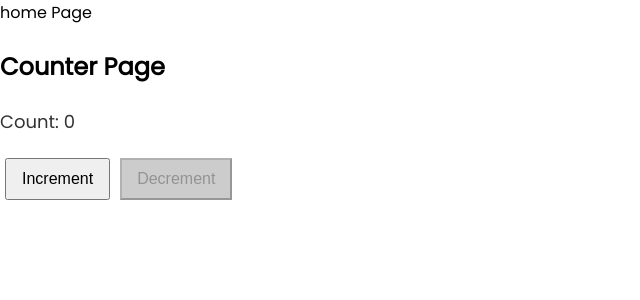
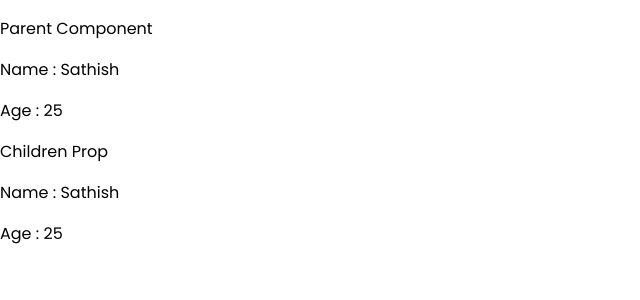
Before and after one commit to skch2710/react-project, a React (Vite) app in the folder my-project-react/: page / in a window 1280 px wide. Shown: the top 300 px of the page, without its empty margins (0-640 px from the left). Built offline with nearby package versions, Linux system fonts and the light colour scheme.

Commit message:
Add React props and parent-child example
Expanded ReactJs.md with detailed notes and examples on props and event handling. Added Parent and Child components to demonstrate props usage, and updated App.jsx to render the new Parent component.

```diff
--- a/my-project-react/src/App.jsx
+++ b/my-project-react/src/App.jsx
@@ -1,12 +1,14 @@
 import Counter from "./pages/counter/Counter"
 import Home from "./pages/home/Home"
+import Parent from "./pages/parent-child/Parent"
 
 function App() {
 
   return (
     <>
-      <Home />
-      <Counter />
+      {/* <Home />
+      <Counter /> */}
+      <Parent />
     </>
   )
 }
--- /dev/null
+++ b/my-project-react/src/pages/parent-child/Child.jsx
@@ -0,0 +1,19 @@
+import React from "react";
+
+const Child = (props) => {
+  console.log(props);
+  console.log(props.children);
+
+  let parentName = props.name;
+
+  return (
+    <div>
+      <p>Name : {parentName} </p>
+      <p>Age : {props.age} </p>
+      <p>Children Prop</p>
+      {props.children}
+    </div>
+  );
+};
+
+export default Child;
--- /dev/null
+++ b/my-project-react/src/pages/parent-child/Parent.jsx
@@ -0,0 +1,38 @@
+import React from "react";
+import Child from "./Child";
+
+const Parent = () => {
+  let parentObj = {
+    name: "Sathish",
+    age: 25,
+  };
+
+  let parentArray = [
+    {
+      name: "Sathish",
+      age: 25,
+    },
+    {
+      name: "Kumar",
+      age: 30,
+    },
+  ];
+
+  return (
+    <div>
+      <p>Parent Component</p>
+      {/* <Child name={parentObj.name} age={parentObj.age} /> */}
+      {/* <Child {...parentObj} /> */}
+      {/* {parentArray.map((obj, index) => (
+        console.log(`Index : ${index} , Obj: ${JSON.stringify(obj)}`),
+        <Child key={index} {...obj} />
+      ))} */}
+      <Child {...parentObj}>
+        <p>Name : {parentObj.name} </p>
+        <p>Age : {parentObj.age} </p>
+      </Child>
+    </div>
+  );
+};
+
+export default Parent;
```
Also changed, not shown: 1 other file (tests, documents, lock files or other folders).
